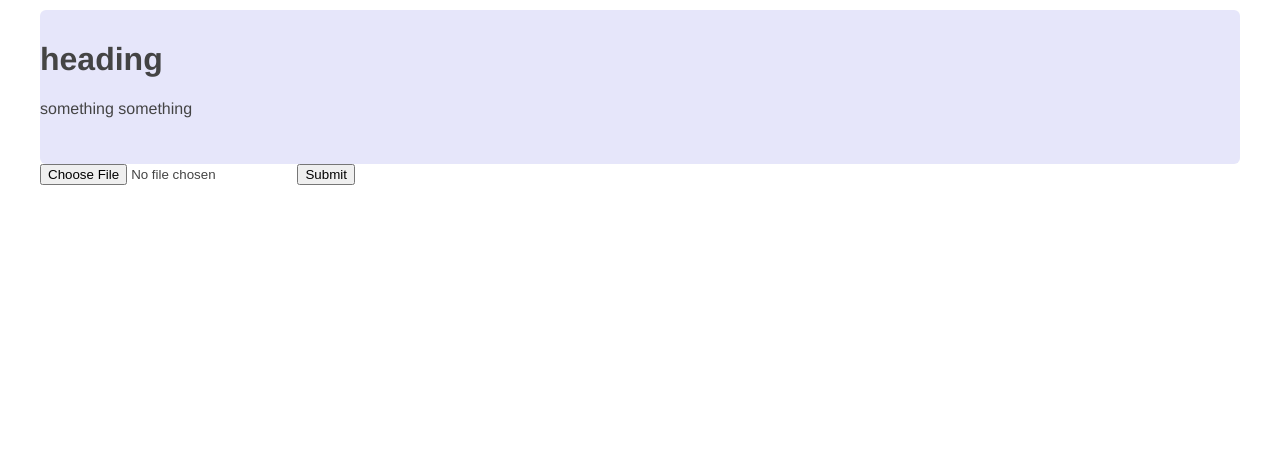
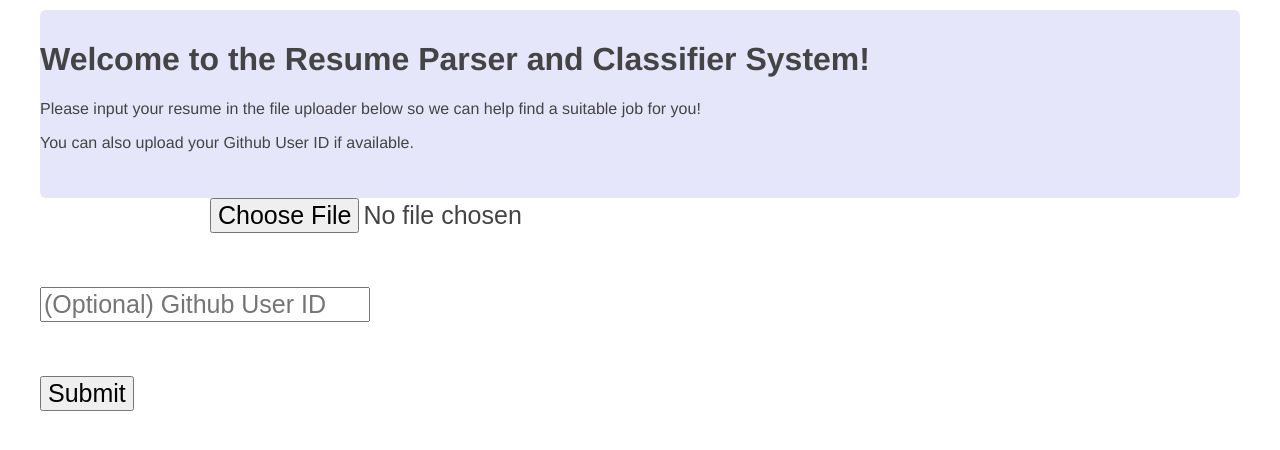
Before and after one commit to joshianirudh/ResumeParser-Classifier, a Flask app: page / in a window 1280 px wide. Shown: the part 35-485 px from the top of the page. Run offline with Flask 2, Linux system fonts and the light colour scheme.

Commit message:
Update home.html

```diff
--- a/WEB-APP/templates/home.html
+++ b/WEB-APP/templates/home.html
@@ -1,16 +1,19 @@
 {% extends "layout.html" %}
 {% block content %}
 <html>
-   <body>
-  <div class="home">
-    <h1>heading</h1>
-    <p>something something</p>
-  </div>
-  <form action = "http://localhost:5000/uploader" method = "POST"
-  enctype = "multipart/form-data">
-  <input type = "file" name = "file"/>
-  <input type = "submit"/>
-</form>
-</body>
+  <body>
+    <div class="home">
+      <h1><b>Welcome to the Resume Parser and Classifier System!</b></h1>
+      <p>Please input your resume in the file uploader below so we can help find a suitable job for you!</p>
+      <p>You can also upload your Github User ID if available.</p>
+    </div>
+    <div class="form1">
+      <form action = "http://localhost:5000/uploader" method = "POST" enctype = "multipart/form-data">
+        <input type = "file" name = "file" style="font-size: 25px;padding-left: 170px;"/><br><br><br><br>
+        <input type="text" name="Github" placeholder="(Optional) Github User ID" style="font-size: 25px;"/><br><br><br><br>
+        <input type = "submit" style="font-size: 25px;"/>
+      </form>
+    </div>
+  </body>
 </html>
 {% endblock %}
```
